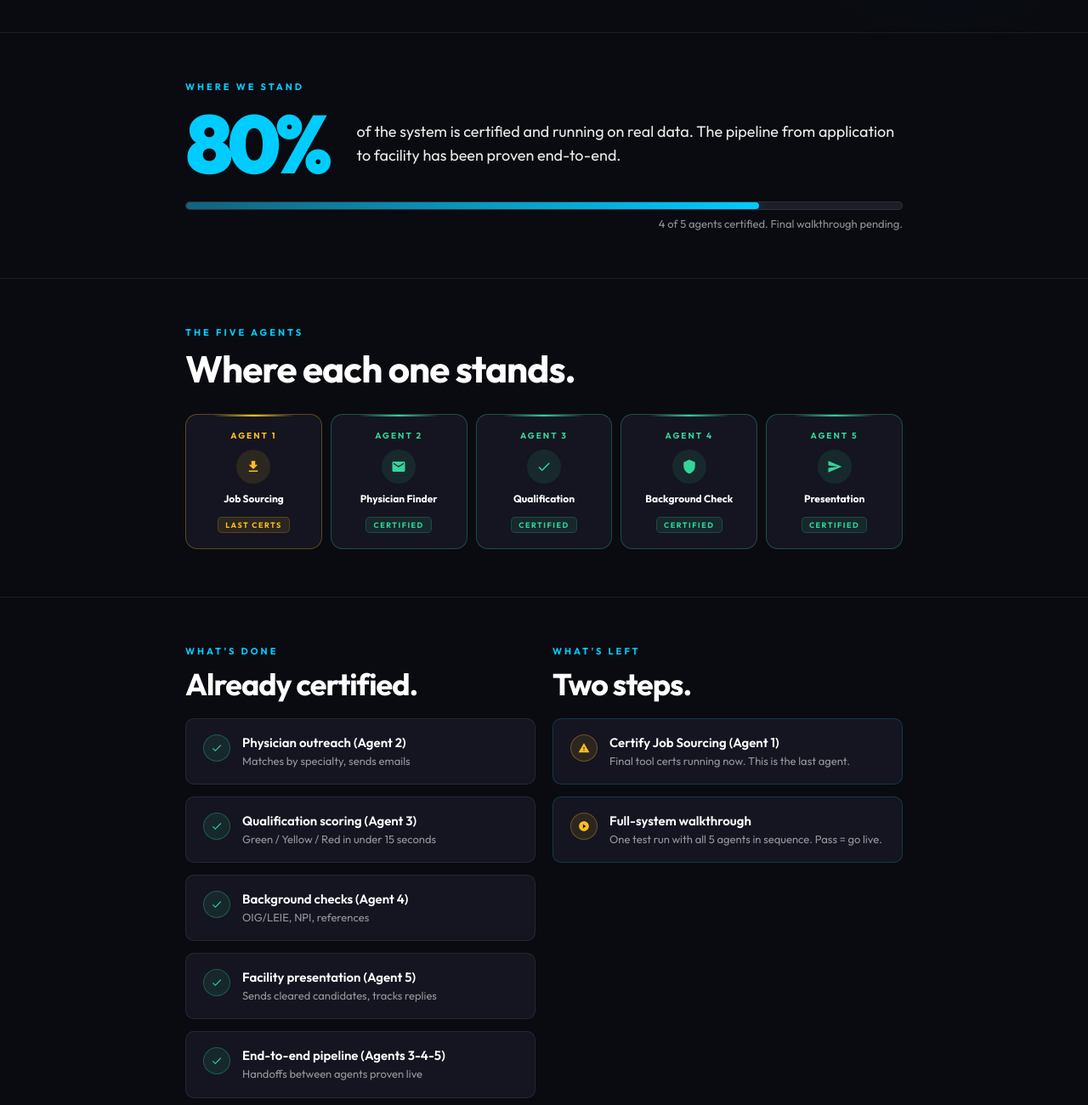
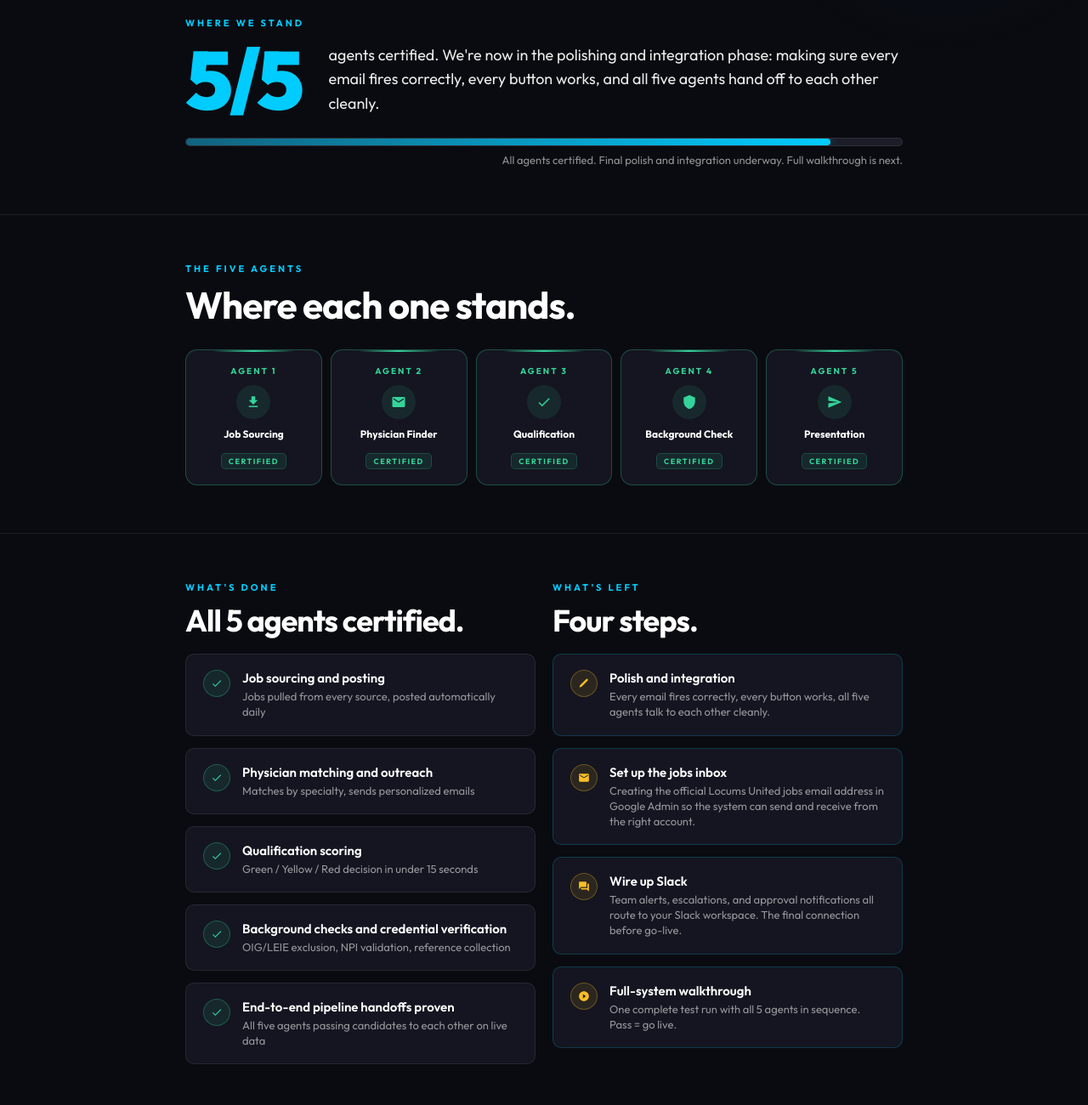
Before and after one commit to realjuliusblack/lpu-recruitment-update, a plain HTML site: page index.html in a window 1280 px wide. Shown: the part 880-2180 px from the top of the page at 85% size. Drawn offline with Linux system fonts and the light colour scheme.

Commit message:
feat(deck): update progress deck — all 5 certified, polishing + Slack + jobs inbox remaining

```diff
--- a/index.html
+++ b/index.html
@@ -244,9 +244,9 @@ html, body {
 <!-- HERO -->
 <div class="wrap">
   <div class="hero">
-    <div class="live-badge"><span class="live-dot"></span>Active Development</div>
-    <div class="hero-title">We're on the <span class="cyan">one-yard line.</span></div>
-    <div class="hero-sub">Five agents built. Four certified. One to go. Here's the picture.</div>
+    <div class="live-badge"><span class="live-dot"></span>Polishing and Integration</div>
+    <div class="hero-title">All five agents <span class="cyan">certified.</span></div>
+    <div class="hero-sub">The system is built and certified. We're in the final polish pass before go-live.</div>
   </div>
 </div>
 
@@ -290,11 +290,11 @@ html, body {
   <div class="sec">
     <div class="sec-label">Where we stand</div>
     <div class="big-stat-row">
-      <div class="big-num">80%</div>
-      <div class="big-desc">of the system is certified and running on real data. The pipeline from application to facility has been proven end-to-end.</div>
+      <div class="big-num">5/5</div>
+      <div class="big-desc">agents certified. We're now in the polishing and integration phase: making sure every email fires correctly, every button works, and all five agents hand off to each other cleanly.</div>
     </div>
-    <div class="bar-track"><div class="bar-fill"></div></div>
-    <div class="bar-note">4 of 5 agents certified. Final walkthrough pending.</div>
+    <div class="bar-track"><div class="bar-fill" style="width:90%;"></div></div>
+    <div class="bar-note">All agents certified. Final polish and integration underway. Full walkthrough is next.</div>
   </div>
 </div>
 
@@ -307,13 +307,13 @@ html, body {
     <div class="sec-title">Where each one stands.</div>
     <div class="agent-grid">
 
-      <div class="ac wip">
+      <div class="ac done">
         <div class="ac-num">Agent 1</div>
         <div class="ac-icon">
           <svg viewBox="0 0 24 24"><path d="M19 9h-4V3H9v6H5l7 7 7-7zM5 18v2h14v-2H5z"/></svg>
         </div>
         <div class="ac-name">Job Sourcing</div>
-        <div class="ac-tag">Last Certs</div>
+        <div class="ac-tag">Certified</div>
       </div>
 
       <div class="ac done">
@@ -365,41 +365,41 @@ html, body {
 
       <div>
         <div class="sec-label">What's done</div>
-        <div class="sec-title" style="font-size: clamp(24px, 2.8vw, 36px); margin-bottom: 20px;">Already certified.</div>
+        <div class="sec-title" style="font-size: clamp(24px, 2.8vw, 36px); margin-bottom: 20px;">All 5 agents certified.</div>
         <div class="blist">
           <div class="bitem green">
             <div class="bitem-icon"><svg viewBox="0 0 24 24"><path d="M9 16.17L4.83 12l-1.42 1.41L9 19 21 7l-1.41-1.41L9 16.17z"/></svg></div>
             <div>
-              <div class="bitem-main">Physician outreach (Agent 2)</div>
-              <div class="bitem-sub">Matches by specialty, sends emails</div>
+              <div class="bitem-main">Job sourcing and posting</div>
+              <div class="bitem-sub">Jobs pulled from every source, posted automatically daily</div>
             </div>
           </div>
           <div class="bitem green">
             <div class="bitem-icon"><svg viewBox="0 0 24 24"><path d="M9 16.17L4.83 12l-1.42 1.41L9 19 21 7l-1.41-1.41L9 16.17z"/></svg></div>
             <div>
-              <div class="bitem-main">Qualification scoring (Agent 3)</div>
-              <div class="bitem-sub">Green / Yellow / Red in under 15 seconds</div>
+              <div class="bitem-main">Physician matching and outreach</div>
+              <div class="bitem-sub">Matches by specialty, sends personalized emails</div>
             </div>
           </div>
           <div class="bitem green">
             <div class="bitem-icon"><svg viewBox="0 0 24 24"><path d="M9 16.17L4.83 12l-1.42 1.41L9 19 21 7l-1.41-1.41L9 16.17z"/></svg></div>
             <div>
-              <div class="bitem-main">Background checks (Agent 4)</div>
-              <div class="bitem-sub">OIG/LEIE, NPI, references</div>
+              <div class="bitem-main">Qualification scoring</div>
+              <div class="bitem-sub">Green / Yellow / Red decision in under 15 seconds</div>
             </div>
           </div>
           <div class="bitem green">
             <div class="bitem-icon"><svg viewBox="0 0 24 24"><path d="M9 16.17L4.83 12l-1.42 1.41L9 19 21 7l-1.41-1.41L9 16.17z"/></svg></div>
             <div>
-              <div class="bitem-main">Facility presentation (Agent 5)</div>
-              <div class="bitem-sub">Sends cleared candidates, tracks replies</div>
+              <div class="bitem-main">Background checks and credential verification</div>
+              <div class="bitem-sub">OIG/LEIE exclusion, NPI validation, reference collection</div>
             </div>
           </div>
           <div class="bitem green">
             <div class="bitem-icon"><svg viewBox="0 0 24 24"><path d="M9 16.17L4.83 12l-1.42 1.41L9 19 21 7l-1.41-1.41L9 16.17z"/></svg></div>
             <div>
-              <div class="bitem-main">End-to-end pipeline (Agents 3-4-5)</div>
-              <div class="bitem-sub">Handoffs between agents proven live</div>
+              <div class="bitem-main">End-to-end pipeline handoffs proven</div>
+              <div class="bitem-sub">All five agents passing candidates to each other on live data</div>
             </div>
           </div>
         </div>
@@ -407,15 +407,33 @@ html, body {
 
       <div>
         <div class="sec-label">What's left</div>
-        <div class="sec-title" style="font-size: clamp(24px, 2.8vw, 36px); margin-bottom: 20px;">Two steps.</div>
+        <div class="sec-title" style="font-size: clamp(24px, 2.8vw, 36px); margin-bottom: 20px;">Four steps.</div>
         <div class="blist">
           <div class="bitem highlight">
             <div class="bitem-icon" style="background: rgba(251,191,36,0.1); border-color: rgba(251,191,36,0.3);">
-              <svg viewBox="0 0 24 24" style="fill: var(--yellow);"><path d="M1 21h22L12 2 1 21zm12-3h-2v-2h2v2zm0-4h-2v-4h2v4z"/></svg>
+              <svg viewBox="0 0 24 24" style="fill: var(--yellow);"><path d="M12 20h9M16.5 3.5a2.121 2.121 0 0 1 3 3L7 19l-4 1 1-4L16.5 3.5z"/></svg>
             </div>
             <div>
-              <div class="bitem-main">Certify Job Sourcing (Agent 1)</div>
-              <div class="bitem-sub">Final tool certs running now. This is the last agent.</div>
+              <div class="bitem-main">Polish and integration</div>
+              <div class="bitem-sub">Every email fires correctly, every button works, all five agents talk to each other cleanly.</div>
+            </div>
+          </div>
+          <div class="bitem highlight">
+            <div class="bitem-icon" style="background: rgba(251,191,36,0.1); border-color: rgba(251,191,36,0.3);">
+              <svg viewBox="0 0 24 24" style="fill: var(--yellow);"><path d="M20 4H4c-1.1 0-2 .9-2 2v12c0 1.1.9 2 2 2h16c1.1 0 2-.9 2-2V6c0-1.1-.9-2-2-2zm0 4l-8 5-8-5V6l8 5 8-5v2z"/></svg>
+            </div>
+            <div>
+              <div class="bitem-main">Set up the jobs inbox</div>
+              <div class="bitem-sub">Creating the official Locums United jobs email address in Google Admin so the system can send and receive from the right account.</div>
+            </div>
+          </div>
+          <div class="bitem highlight">
+            <div class="bitem-icon" style="background: rgba(251,191,36,0.1); border-color: rgba(251,191,36,0.3);">
+              <svg viewBox="0 0 24 24" style="fill: var(--yellow);"><path d="M21 6h-2v9H6v2c0 .55.45 1 1 1h11l4 4V7c0-.55-.45-1-1-1zm-4 6V3c0-.55-.45-1-1-1H3c-.55 0-1 .45-1 1v14l4-4h10c.55 0 1-.45 1-1z"/></svg>
+            </div>
+            <div>
+              <div class="bitem-main">Wire up Slack</div>
+              <div class="bitem-sub">Team alerts, escalations, and approval notifications all route to your Slack workspace. The final connection before go-live.</div>
             </div>
           </div>
           <div class="bitem highlight">
@@ -424,7 +442,7 @@ html, body {
             </div>
             <div>
               <div class="bitem-main">Full-system walkthrough</div>
-              <div class="bitem-sub">One test run with all 5 agents in sequence. Pass = go live.</div>
+              <div class="bitem-sub">One complete test run with all 5 agents in sequence. Pass = go live.</div>
             </div>
           </div>
         </div>
@@ -466,8 +484,8 @@ html, body {
 <div class="wrap">
   <div class="close-wrap">
     <div class="close-title">Almost there.</div>
-    <div class="close-note">Agent 1 certs in progress now. Full walkthrough is next. Go-live follows.</div>
-    <div class="close-badge"><span class="live-dot"></span>Active Development</div>
+    <div class="close-note">All five agents certified. Polishing, wiring up Slack, and setting up the jobs inbox. Full walkthrough is the last step. Then we go live.</div>
+    <div class="close-badge"><span class="live-dot"></span>Polishing and Integration</div>
   </div>
 </div>
 
```
